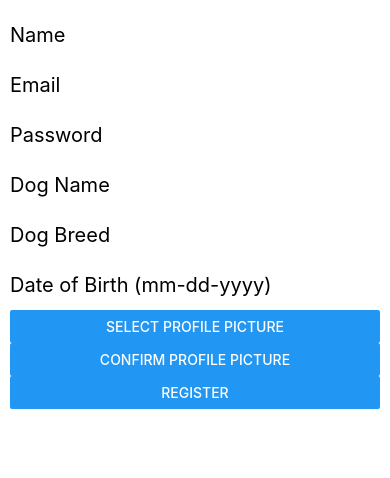
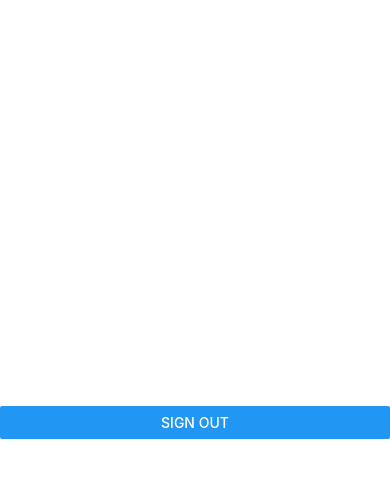
Before and after one commit to TheTimbs/Pawgwarts, a React Native app: screen / in a window 390 px wide. Shown: the top 478 px of the page. Built offline with nearby package versions, Linux system fonts and the light colour scheme.

Commit message:
finished sign out button

```diff
--- a/App.js
+++ b/App.js
@@ -12,12 +12,13 @@ import WelcomeScreen from './app/screens/WelcomeScreen';
 import FeedScreen from './app/screens/FeedScreen';
 import UploadImageScreen from './app/screens/UploadImageScreen';
 import QuizScreen from './app/screens/QuizScreen';
+import { SignOut } from './app/screens/SignOut';
 
 export default function App() {
   return (
     // <WelcomeScreen />
     // <LoginScreen />
-    <RegisterScreen />
+    // <RegisterScreen />
     //<AccountScreen />
     //<ListingsScreen />
     //<MessagesScreen />
@@ -25,5 +26,6 @@ export default function App() {
     // <FeedScreen />
     // <UploadImageScreen />
     // <QuizScreen />
+    <SignOut />
   );
 }
--- a/app/screens/LoginScreen.js
+++ b/app/screens/LoginScreen.js
@@ -1,4 +1,4 @@
-import React, {useState} from 'react';
+import React, { useState } from 'react';
 import { StyleSheet, Image, Button } from 'react-native';
 import * as Yup from 'yup';
 import Screen from '../components/Screen';
@@ -13,25 +13,23 @@ import { TextInput } from 'react-native-gesture-handler';
 // });
 
 function LoginScreen(props) {
-  const [isSignedIn, setIsSignedIn] =useState('');
-  const [email,setEmail] = useState('');
-  const [password,setPassword] = useState('');
+  const [isSignedIn, setIsSignedIn] = useState('');
+  const [email, setEmail] = useState('');
+  const [password, setPassword] = useState('');
 
-  const SignUser =() =>{
-    signInWithEmailAndPassword(auth,email,password)
-    .then(()=>{
+  const SignUser = () => {
+    signInWithEmailAndPassword(auth, email, password)
+      .then(() => {
         setIsSignedIn(true);
       })
-    .catch((err)=>{
-      console.log(err)
-    })
-
-  }
+      .catch((err) => {
+        console.log(err);
+      });
+  };
 
   return (
     <Screen style={styles.container}>
       <Image style={styles.logo} source={require('../assets/DogLogo.png')} />
-
 
       <TextInput
         style={styles.TextInput}
@@ -42,7 +40,7 @@ function LoginScreen(props) {
         name="email"
         placeholder="Email"
         textContentType="emailAddress"
-          onChangeText= {text => setEmail(text)}
+        onChangeText={(text) => setEmail(text)}
       />
       <TextInput
         style={styles.TextInput}
@@ -51,14 +49,11 @@ function LoginScreen(props) {
         icon="lock"
         name="password"
         placeholder="Password"
-          secureTextEntry = {true}
+        secureTextEntry={true}
         textContentType="password"
-          onChangeText= {text => setPassword(text)}
+        onChangeText={(text) => setPassword(text)}
       />
-        <Button
-        title="Sign In"
-        onPress={()=>SignUser()}
-      />
+      <Button title="Sign In" onPress={() => SignUser()} />
     </Screen>
   );
 }
@@ -74,10 +69,10 @@ const styles = StyleSheet.create({
     marginTop: 50,
     marginBottom: 20,
   },
-  TextInput:{
-    height:50,
-    fontSize:20
-}
+  TextInput: {
+    height: 50,
+    fontSize: 20,
+  },
 });
 
 export default LoginScreen;
--- /dev/null
+++ b/app/screens/SignOut.js
@@ -0,0 +1,23 @@
+import React, { useEffect, useState } from 'react';
+import { View, Button } from 'react-native';
+// import { auth } from '../../firebase/firebase-config';
+import { getAuth, signOut } from 'firebase/auth';
+
+export const SignOut = () => {
+  const [isSignedIn, setIsSignedIn] = useState(true);
+  const signOutUser = () => {
+    const auth = getAuth();
+    signOut(auth)
+      .then(() => {
+        setIsSignedIn(false);
+      })
+      .catch((error) => {
+        console.log(error);
+      });
+  };
+  return (
+    <View style={{ flex: 1, justifyContent: 'center' }}>
+      <Button title="Sign Out" onPress={signOutUser} />
+    </View>
+  );
+};
```
Lines whose indentation alone changed are shown as unchanged.
